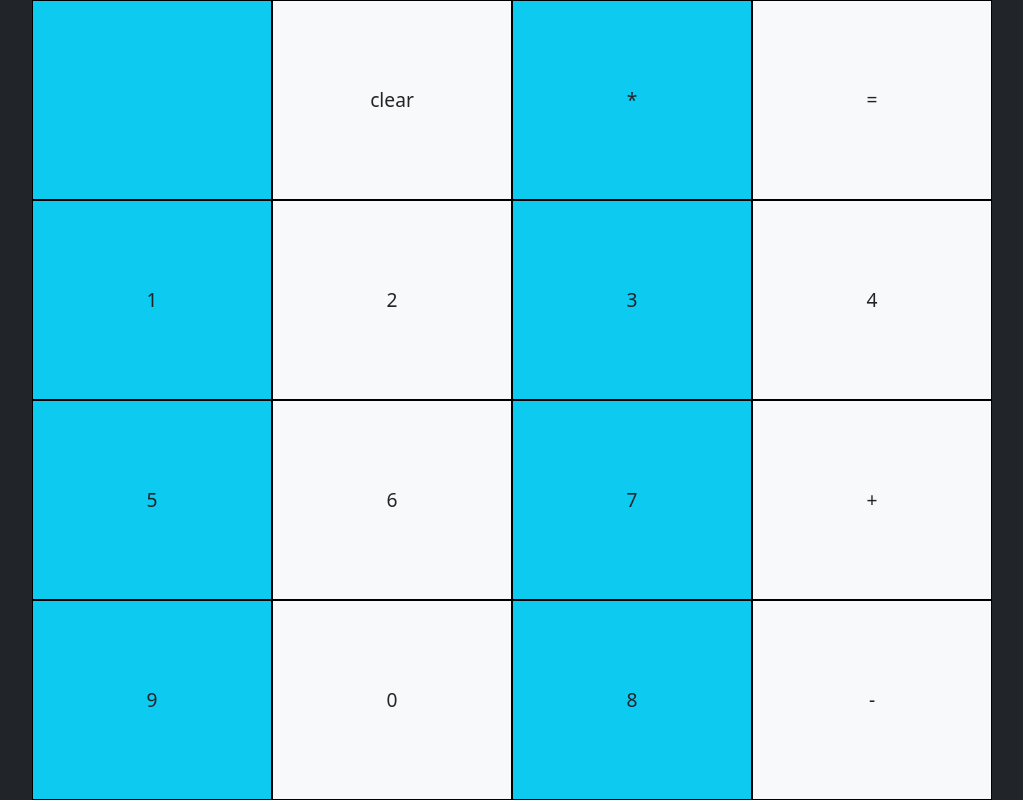
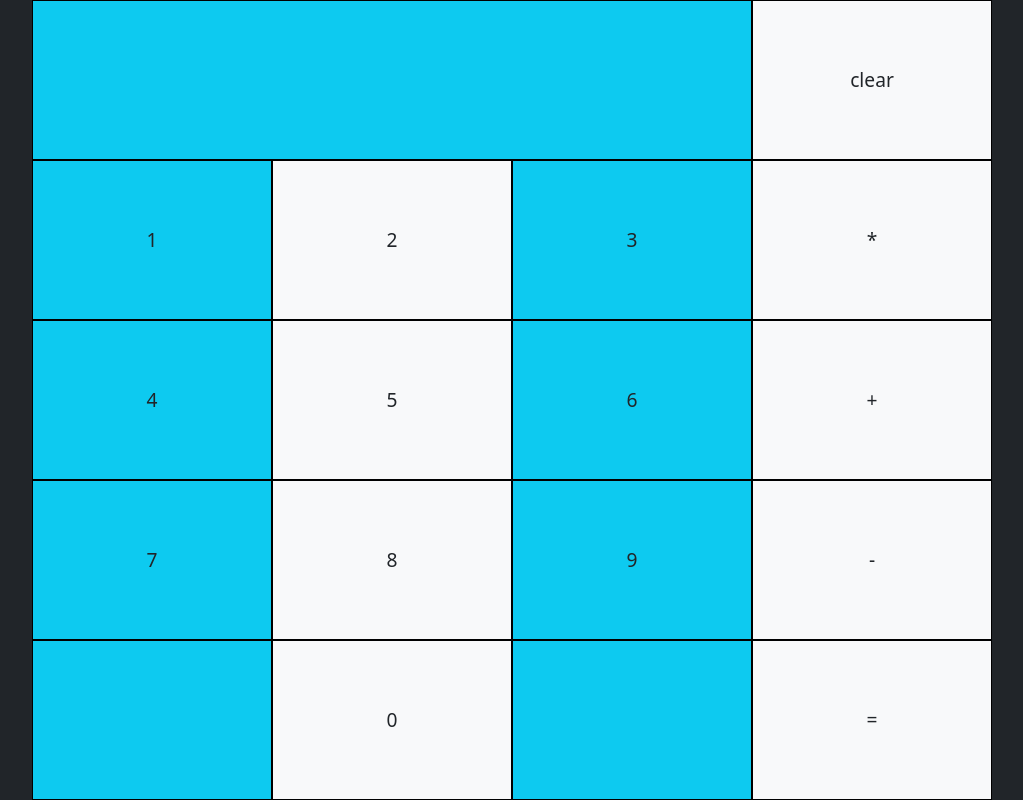
Before and after one commit to cchester11/Calculator, a website: page index.html in a window 1280 px wide. Shown: the whole page, without its empty margins (128-1151 px from the left). Drawn offline with nearby package versions, Linux system fonts and the light colour scheme.

Commit message:
css editions

```diff
--- a/index.html
+++ b/index.html
@@ -17,28 +17,32 @@
     <div class="container-fluid bg-success" id="masterDiv">
       <div class="bg-light row" id="calculatorHeader">
         <div class="col button bg-info" id="answer_element"></div>
-        <div class="col button bg-light">clear</div>
-        <div class="col button bg-info">*</div>
-        <div class="col button bg-light">=</div>
+        <div class="col-3 button bg-light">clear</div>
       </div>
 
       <div class="row bg-light" id="row1">
         <div class="col button bg-info">1</div>
         <div class="col button bg-light">2</div>
         <div class="col button bg-info">3</div>
-        <div class="col button bg-light">4</div>
+        <div class="col button bg-light">*</div>
       </div>
       <div class="row bg-light" id="row2">
-        <div class="col button bg-info">5</div>
-        <div class="col button bg-light">6</div>
-        <div class="col button bg-info">7</div>
+        <div class="col button bg-info">4</div>
+        <div class="col button bg-light">5</div>
+        <div class="col button bg-info">6</div>
         <div class="col button bg-light">+</div>
       </div>
       <div class="row bg-light" id="row3">
+        <div class="col button bg-info">7</div>
+        <div class="col button bg-light">8</div>
         <div class="col button bg-info">9</div>
+        <div class="col button bg-light">-</div>
+      </div>
+      <div class="row bg-light" id="row4">
+        <div class="col button bg-info"></div>
         <div class="col button bg-light">0</div>
-        <div class="col button bg-info">8</div>
-        <div class="col button bg-light">-</div>
+        <div class="col button bg-info"></div>
+        <div class="col button bg-light">=</div>
       </div>
     </div>
   </body>
--- a/style.css
+++ b/style.css
@@ -1,5 +1,5 @@
 html, body {
-      overflow: hidden;
+      overflow: scroll;
       display: flex;
       justify-content: center;
 }
@@ -7,9 +7,6 @@ html, body {
       position: absolute;
       height: 100%;
       width: 75%;
-}
-#calculatorHeader {
-      height: 25%;
 }
 #calculatorButtons {
       height: 100%;
@@ -23,6 +20,6 @@ html, body {
       align-items: center;
       font-size: larger;
 }
-#row1, #row2, #row3 {
-      height: 25%;
+#calculatorHeader, #row1, #row2, #row3, #row4 {
+      height: 20%;
 }
```
